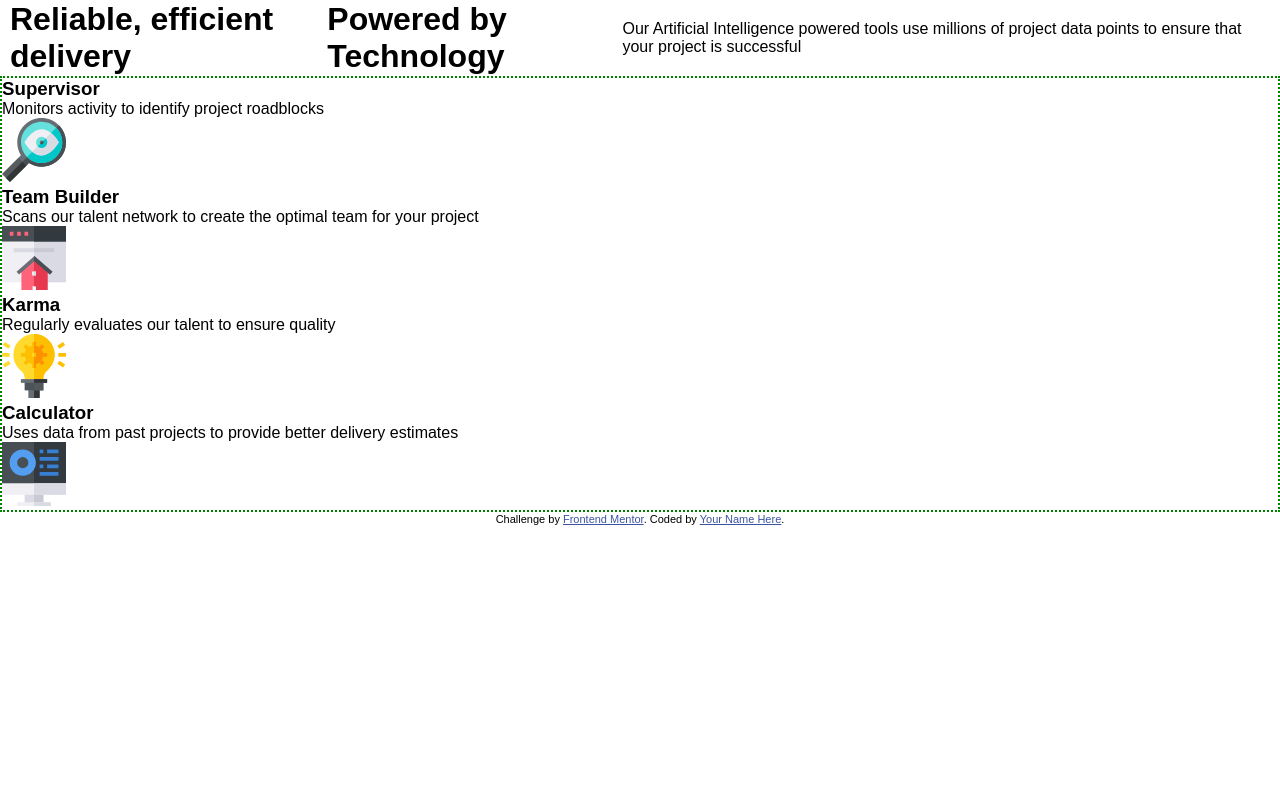
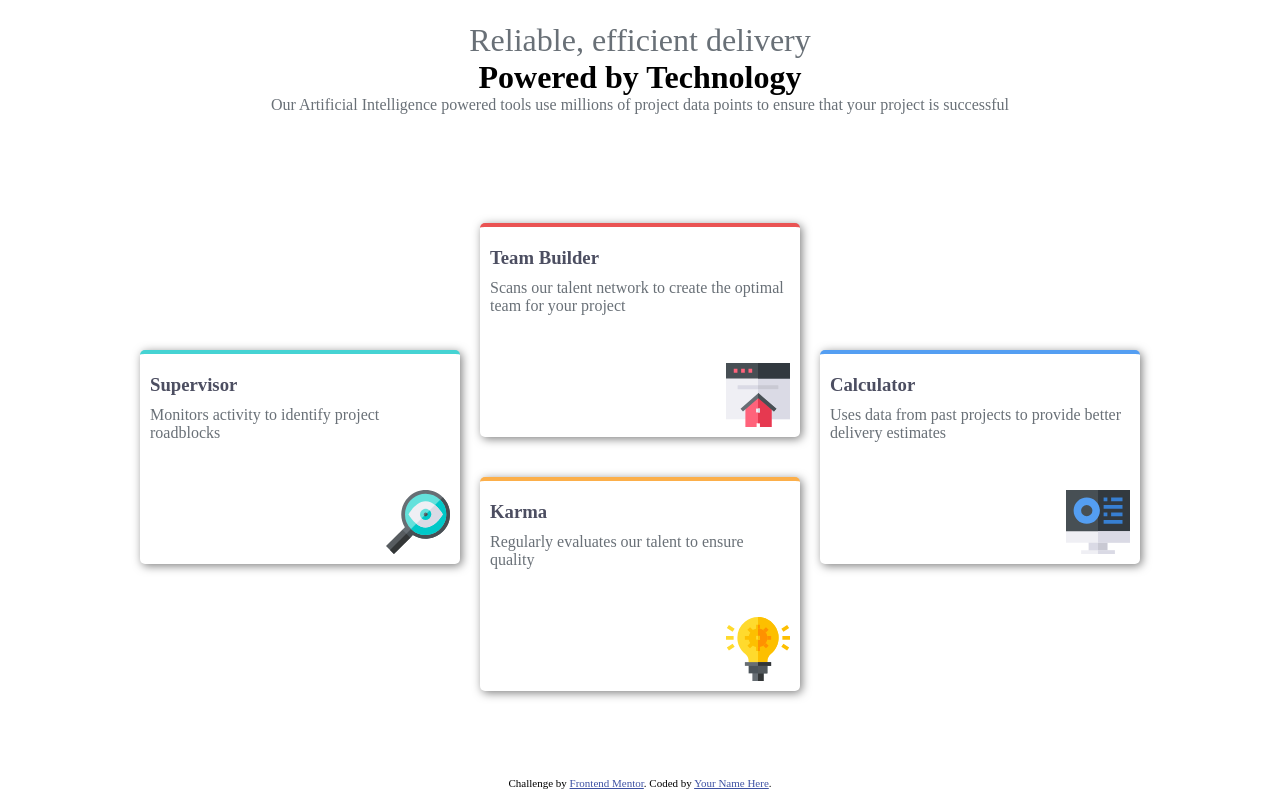
Before and after one commit to Pe-te-r/cohort-2, a plain HTML site: page day-2/four-card-feature-section-master/index.html in a window 1280 px wide. Drawn offline with Linux system fonts and the light colour scheme; files that its build step writes are made by us from their sources.

Commit message:
added a better ui

```diff
--- a/day-2/four-card-feature-section-master/index.html
+++ b/day-2/four-card-feature-section-master/index.html
@@ -31,15 +31,16 @@
   </header>
   <main>
 
-    <section>
+    <section class="sect-1">
       <h3>Supervisor</h3>
       <p>Monitors activity to identify project roadblocks</p>
       <div>
         <img src="./images/icon-supervisor.svg" alt="">
       </div>
     </section>
-
-    <section>
+    <!-- flex column -->
+    <div>
+      <section class="sect-2">
         <h3>Team Builder</h3>
         <p>Scans our talent network to create the optimal team for your project</p>
         <div>
@@ -47,15 +48,16 @@
         </div>
       </section>
 
-    <section>
+      <section class="sect-3">
         <h3>Karma</h3>
         <p>Regularly evaluates our talent to ensure quality</p>
         <div>
           <img src="./images/icon-karma.svg" alt="">
         </div>
       </section>
+    </div>
 
-    <section>
+    <section class="sect-4">
       <h3>Calculator</h3>
       <p>Uses data from past projects to provide better delivery estimates</p>
       <div>
--- /dev/null
+++ b/day-2/four-card-feature-section-master/style.css
@@ -0,0 +1,95 @@
+*{
+    padding: 0;
+    margin: 0;
+    box-sizing: border-box;
+}
+header{
+    text-align: center;
+    margin: 1.4rem auto;
+}
+header > h1:first-child{
+    font-weight: 200;
+    color: hsl(212, 6%, 44%);
+}
+header>h1:last-child{
+    color: hsl(234, 12%, 34%);
+}
+header>p{
+    color: hsl(212, 6%, 44%);
+}
+
+main {
+    display: flex;
+    flex-direction: row;
+    flex-wrap: wrap;
+    padding: 10px 0px;
+    justify-content: center;
+    align-items: center;
+    min-height: 80vh;
+    gap: 20px;
+}
+
+main>div {
+    display: flex;
+    flex-direction: column;
+    gap: 20px;
+}
+
+section {
+    border-radius: 5px;
+    background-color: hsl(0, 0%, 100%);
+    box-shadow: 2px 2px 10px rgba(0, 0, 0, 0.5);
+    padding: 10px;
+    display: flex;
+    flex-direction: column;
+    width: 20rem;
+    margin: 10px 0px;
+}
+.sect-1{
+    border-top: 4px solid hsl(180, 62%, 55%);
+
+}
+.sect-2{
+    border-top: 4px solid hsl(0, 78%, 62%);
+}
+.sect-3{
+    border-top: 4px solid hsl(34, 97%, 64%);
+}
+.sect-4{
+border-top: 4px solid hsl(212, 86%, 64%);
+}
+
+/* content inside the section */
+section>h3 {
+    margin: 10px 0px;
+    color: hsl(234, 12%, 34%);
+}
+
+section>div {
+    align-self: flex-end;
+    margin-top: 3rem;
+}
+
+img {
+    display: block;
+}
+section > p{
+    color: hsl(212, 6%, 44%);
+}
+
+/* Responsive adjustments */
+@media (max-width: 1150px) {
+    main {
+        flex-direction: column;
+    }
+
+    main>div {
+        flex-direction: row;
+    }
+}
+
+@media (max-width: 850px) {
+    main>div {
+        flex-direction: column;
+    }
+}
```
Lines whose indentation alone changed are shown as unchanged.
